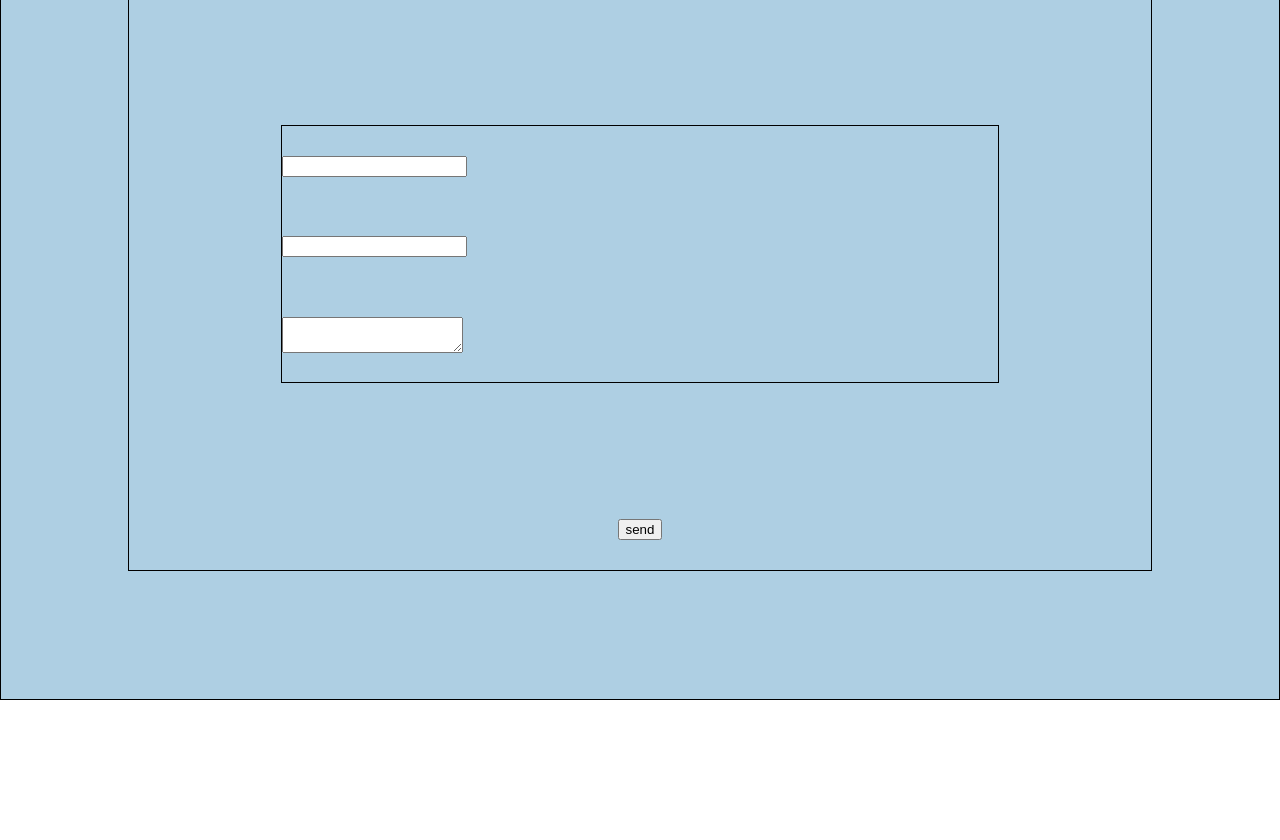
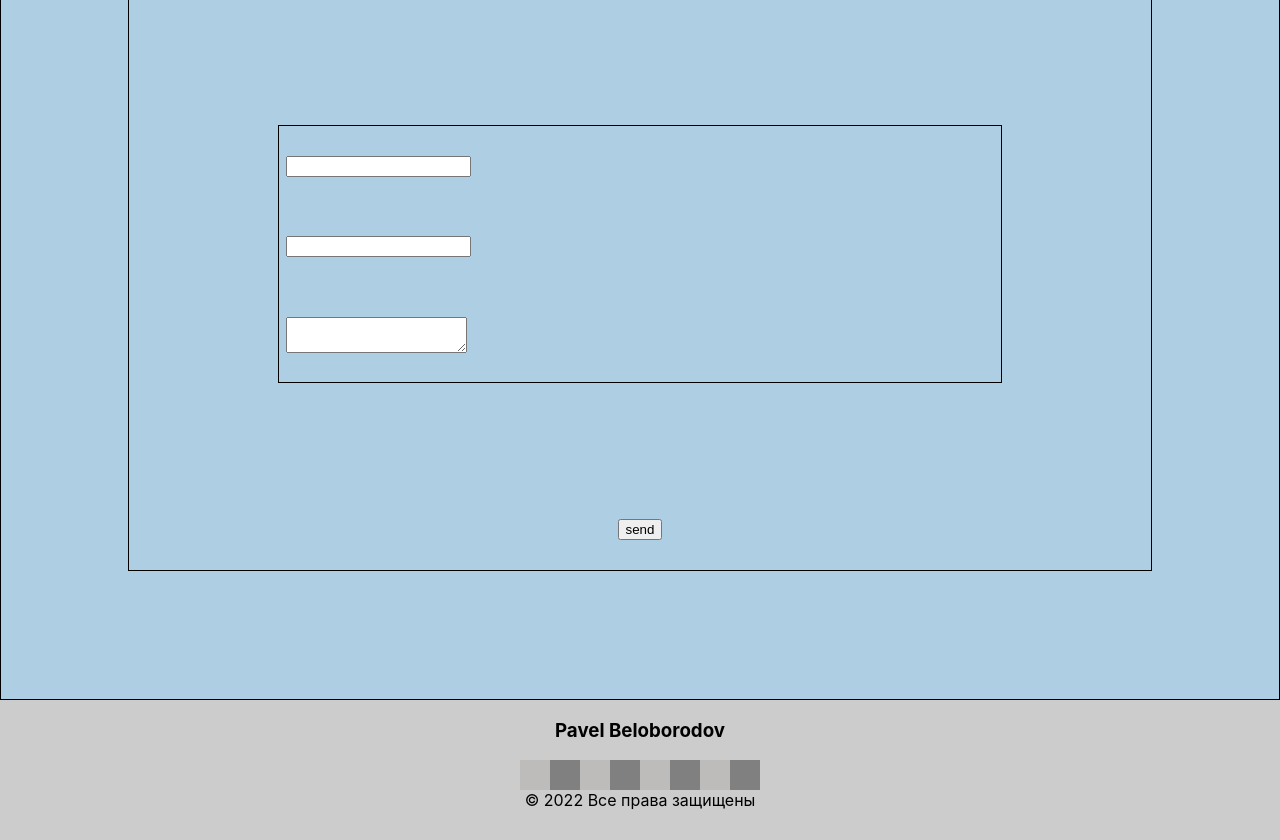
Before and after one commit to Paul-Bel/Portfolio, a React (Create React App) app: page / in a window 1280 px wide. Shown: the part 2960-3800 px from the top of the page. Before the commit the page ends 3660 px from the top, so only its background shows below. Built offline with nearby package versions, Linux system fonts and the light colour scheme.

Commit message:
seven stagy_

```diff
--- a/src/App.tsx
+++ b/src/App.tsx
@@ -6,6 +6,7 @@ import {Skills} from "./Skills/Skills";
 import {My_works} from "./MyWorks/My_works";
 import {Work_remotely} from "./common/Work_remotely/Work_remotely";
 import {Contacts} from "./Contacts/Contacts";
+import {Footer} from "./common/Footer/Footer";
 
 function App() {
     return (
@@ -16,6 +17,7 @@ function App() {
             <My_works/>
             <Work_remotely/>
             <Contacts/>
+            <Footer/>
         </div>
     );
 }
--- a/src/Contacts/Contacts.module.css
+++ b/src/Contacts/Contacts.module.css
@@ -46,6 +46,7 @@
     justify-content: space-around;
     align-content: center;
     border: 1px solid;
+    padding-left: 7px;
 }
 
 .button {
--- a/src/common/Footer/Footer.module.css
+++ b/src/common/Footer/Footer.module.css
@@ -1,4 +1,24 @@
 .footer {
-    height: 300px;
+    height: 140px;
+    background-color: rgba(128, 128, 128, 0.4);
+    display: flex;
+    justify-content: center;
+    text-align: center;
+    margin: 0 auto;
+    padding: 0;
+}
+.containerSqu {
+    display: flex;
+    justify-content: center;
+}
+.squares {
+  width: 30px;
+  height: 30px;
+    background-color: #bebbbb;
+}
+.square {
+    width: 30px;
+    height: 30px;
     background-color: gray;
+
 }
--- a/src/common/Footer/Footer.tsx
+++ b/src/common/Footer/Footer.tsx
@@ -1,11 +1,44 @@
 import React from "react";
 import s from './Footer.module.css'
 
-export const Contacts = () => {
+const squares = (a: number) => {
+    let i = 0
+    while ( i < a) {
+        if (i % 2 === 0) {
+            console.log('if')
+            return <div className={s.squares}></div>
+        } i++
+        if (i % 2 === 1) {
+            console.log('else')
+            return <div className={s.square}></div>
+        }
+        i++
+    }
+}
 
-    return (
-        <div className={s.footer}>
+export const Footer = () => {
 
+
+
+
+return (
+    <div className={s.footer}>
+        <div>
+            <h3>Pavel Beloborodov</h3>
+            <div className={s.containerSqu}>
+                {/*{squares(7)}*/}
+
+            <div className={s.squares}></div>
+            <div className={s.square}></div>
+            <div className={s.squares}></div>
+            <div className={s.square}></div>
+            <div className={s.squares}></div>
+            <div className={s.square}></div>
+            <div className={s.squares}></div>
+            <div className={s.square}></div>
+            </div>
+            <span>© 2022 Все права защищены</span>
         </div>
-    )
+    </div>
+)
 }
```
